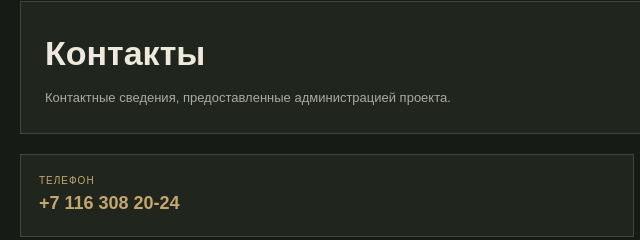
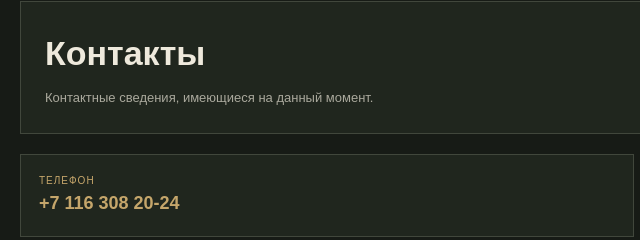
Before and after one commit to molkv/snr-armed-forces, a plain HTML site: page contacts.html in a window 1280 px wide. Shown: the part 320-560 px from the top of the page, 0-640 px from the left. Drawn offline with Linux system fonts and the light colour scheme.

Commit message:
Update contacts.html

```diff
--- a/contacts.html
+++ b/contacts.html
@@ -14,7 +14,7 @@
 </div></header>
 <div class="nav-wrap"><nav class="container nav" aria-label="Главная навигация"><a class="" href="index.html">⌂ Главная</a><a class="" href="command.html">★ Командование</a><a class="" href="structure.html">⬟ Структура армии</a><a class="" href="formations.html">✥ Формирования</a><a class="" href="history.html">▤ Военная история</a><a class="" href="documents.html">▧ Документы</a><a class="active" href="contacts.html">✉ Контакты</a></nav></div>
 <main class="container page-main"><div class="breadcrumb"><a href="index.html">Главная</a> <span>/</span> Контакты</div>
-<div class="page-intro"><h2>Контакты</h2><p>Контактные сведения, предоставленные администрацией проекта.</p></div>
+<div class="page-intro"><h2>Контакты</h2><p>Контактные сведения, имеющиеся на данный момент.</p></div>
 <div class="contact-grid">
 <article class="content-card"><div class="meta">ТЕЛЕФОН</div><div class="contact-value">+7 116 308 20-24</div></article>
 <article class="content-card"><div class="meta">АДРЕС ШТАБА</div><div class="contact-value">Казань, ул. Дзержинского, 17</div></article>
```
